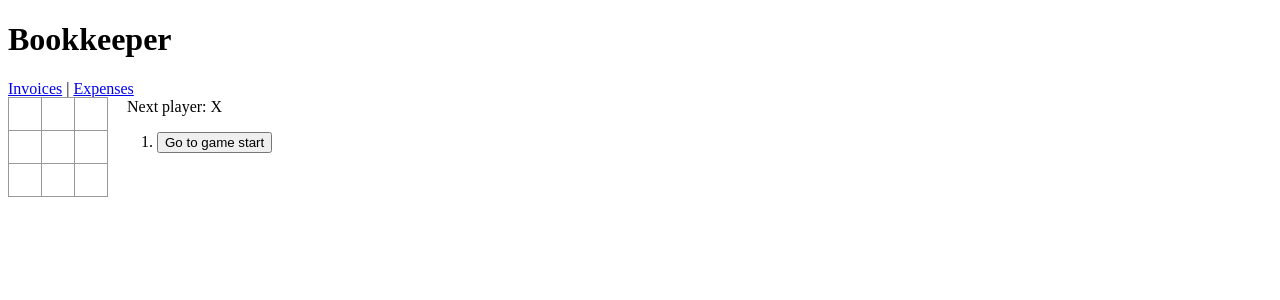
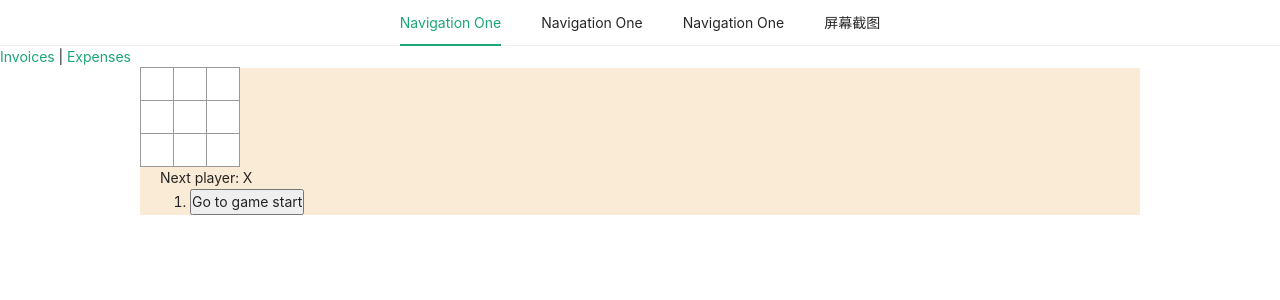
Before and after one commit to lan-he/lanhe-blog, a React (Create React App) app: page / in a window 1280 px wide. Shown: the top 300 px of the page. Built offline with nearby package versions, Linux system fonts and the light colour scheme.

Commit message:
引入less

```diff
--- /dev/null
+++ b/craco.config.js
@@ -0,0 +1,17 @@
+const CracoLessPlugin = require('craco-less')
+
+module.exports = {
+    plugins: [
+        {
+            plugin: CracoLessPlugin,
+            options: {
+                lessLoaderOptions: {
+                    lessOptions: {
+                        // modifyVars: { '@primary-color': '#1DA57A' },
+                        javascriptEnabled: true,
+                    },
+                },
+            },
+        },
+    ],
+}
--- a/src/App.css
+++ /dev/null
@@ -1,5 +0,0 @@
-@import '~antd/dist/antd.css';
-* {
-    margin: 0;
-    padding: 0;
-}
--- a/src/App.jsx
+++ b/src/App.jsx
@@ -1,13 +1,28 @@
 import { Outlet, Link } from 'react-router-dom'
+import './App.less'
+import html2canvas from 'html2canvas'
+import { Menu } from 'antd'
+import React from 'react'
 
 export default function App() {
     return (
         <div>
-            <h1>Bookkeeper</h1>
-            <nav>
-                <Link to="/home">Invoices</Link> | <Link to="/about">Expenses</Link>
-            </nav>
-            <Outlet />
+            <Menu className="menu-box" mode="horizontal" defaultSelectedKeys={['home']}>
+                <Menu.Item key="home">Navigation One</Menu.Item>
+                <Menu.Item>Navigation One</Menu.Item>
+                <Menu.Item>Navigation One</Menu.Item>
+                <Menu.Item onClick={html2canvasScreenshot}>屏幕截图</Menu.Item>
+            </Menu>
+            <Link to="/home">Invoices</Link> | <Link to="/about">Expenses</Link>
+            <div className="outlet-box">
+                <Outlet />
+            </div>
         </div>
     )
 }
+function html2canvasScreenshot() {
+    var node = document.getElementById('root')
+    html2canvas(node).then(function (canvas) {
+        document.body.appendChild(canvas)
+    })
+}
--- /dev/null
+++ b/src/App.less
@@ -0,0 +1,14 @@
+@import '~antd/dist/antd.less';
+* {
+    margin: 0;
+    padding: 0;
+}
+.menu-box {
+    display: flex;
+    justify-content: center;
+}
+.outlet-box {
+    width: 1000px;
+    margin: auto;
+    background-color: antiquewhite;
+}
--- a/src/index.jsx
+++ b/src/index.jsx
@@ -1,7 +1,7 @@
 import ReactDOM from 'react-dom/client'
 import { BrowserRouter, Routes, Route } from 'react-router-dom'
 import App from './App'
-import Expenses from './views/home.js'
+import Expenses from './views/home.jsx'
 import Invoices from './views/tic-tac-toe.jsx'
 
 const root = ReactDOM.createRoot(document.getElementById('root'))
--- a/src/views/home.js
+++ /dev/null
@@ -1,11 +0,0 @@
-import { useLocation } from 'react-router-dom'
-
-const Home = () => {
-    const { from, pathname } = useLocation()
-    return (
-        <div>
-            这里是卡拉云的网站，你当前在 {pathname}，你是从 {from} 跳转过来的
-        </div>
-    )
-}
-export default Home
--- /dev/null
+++ b/src/views/home.jsx
@@ -0,0 +1,20 @@
+import React from 'react'
+// import { useLocation } from 'react-router-dom'
+import { Button } from 'antd'
+
+class Home extends React.Component {
+    render() {
+        return (
+            <div id="my-node">
+                <span>Home</span>
+                <Button onClick={this.dwiajij} type="primary">
+                    Button
+                </Button>
+                <Button onClick={this.html2canvasDemo} type="primary">
+                    Button2
+                </Button>
+            </div>
+        )
+    }
+}
+export default Home
--- a/src/views/tic-tac-toe.css
+++ /dev/null
@@ -1,46 +0,0 @@
-ol,
-ul {
-    padding-left: 30px;
-}
-
-.board-row:after {
-    clear: both;
-    content: '';
-    display: table;
-}
-
-.status {
-    margin-bottom: 10px;
-}
-
-.square {
-    background: #fff;
-    border: 1px solid #999;
-    float: left;
-    font-size: 24px;
-    font-weight: bold;
-    line-height: 34px;
-    height: 34px;
-    margin-right: -1px;
-    margin-top: -1px;
-    padding: 0;
-    text-align: center;
-    width: 34px;
-}
-
-.square:focus {
-    outline: none;
-}
-
-.kbd-navigation .square:focus {
-    background: #ddd;
-}
-
-.game {
-    display: flex;
-    flex-direction: row;
-}
-
-.game-info {
-    margin-left: 20px;
-}
--- a/src/views/tic-tac-toe.jsx
+++ b/src/views/tic-tac-toe.jsx
@@ -1,5 +1,5 @@
 import React from 'react'
-import './tic-tac-toe.css'
+import './tic-tac-toe.less'
 function Square(props) {
     return (
         <button className="square" onClick={props.onClickButton}>
@@ -112,7 +112,7 @@ class Game extends React.Component {
             status = 'Next player: ' + (this.state.xIsNext ? 'X' : 'O')
         }
         return (
-            <div className="game">
+            <div className="tic-tac-toe">
                 <div className="game-board">
                     <Board squares={current.squares} onClick={(i) => this.handleClick(i)} />
                 </div>
--- /dev/null
+++ b/src/views/tic-tac-toe.less
@@ -0,0 +1,48 @@
+.tic-tac-toe {
+    ol,
+    ul {
+        padding-left: 30px;
+    }
+
+    .board-row:after {
+        clear: both;
+        content: '';
+        display: table;
+    }
+
+    .status {
+        margin-bottom: 10px;
+    }
+
+    .square {
+        background: #fff;
+        border: 1px solid #999;
+        float: left;
+        font-size: 24px;
+        font-weight: bold;
+        line-height: 34px;
+        height: 34px;
+        margin-right: -1px;
+        margin-top: -1px;
+        padding: 0;
+        text-align: center;
+        width: 34px;
+    }
+
+    .square:focus {
+        outline: none;
+    }
+
+    .kbd-navigation .square:focus {
+        background: #ddd;
+    }
+
+    .game {
+        display: flex;
+        flex-direction: row;
+    }
+
+    .game-info {
+        margin-left: 20px;
+    }
+}
```
Also changed, not shown: package.json (+7 -6 lines), src/views/about.js (deleted), 1 other file (tests, documents, lock files or other folders).
